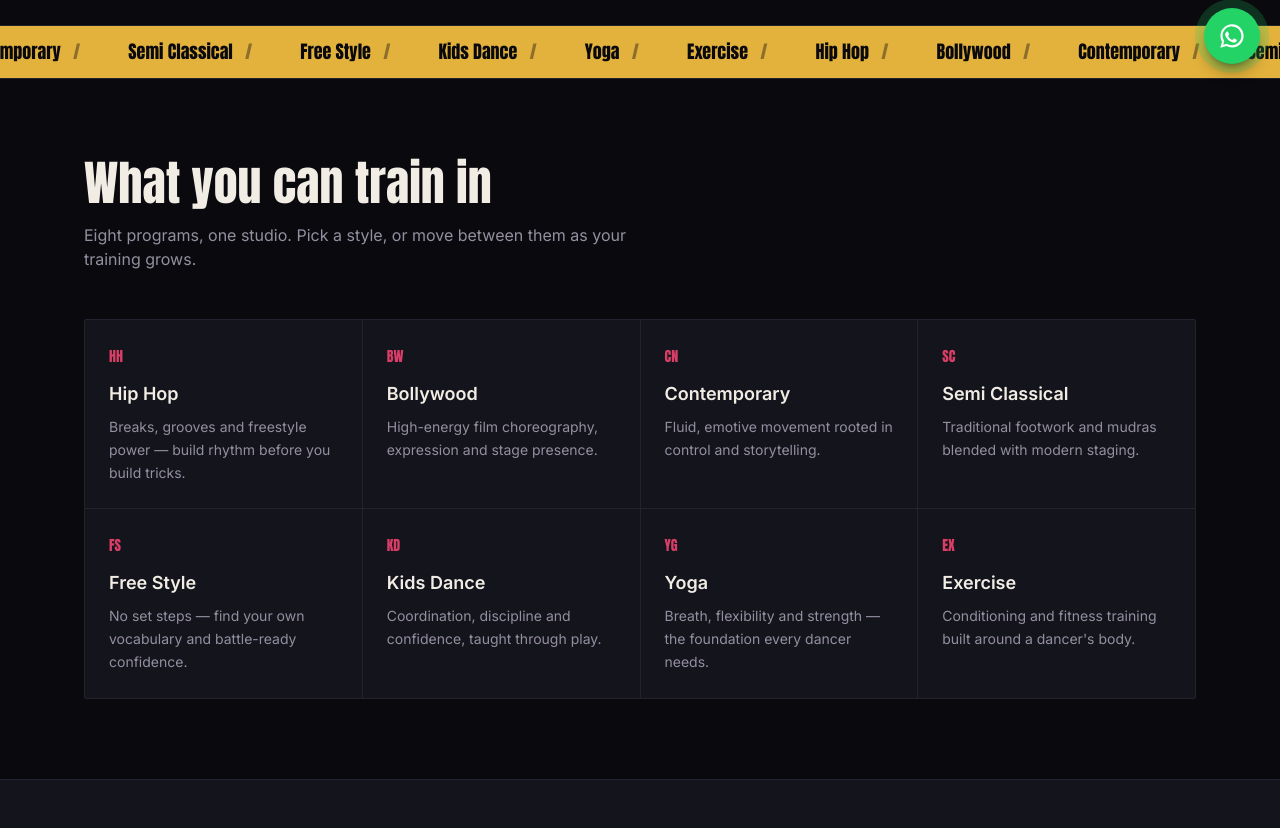
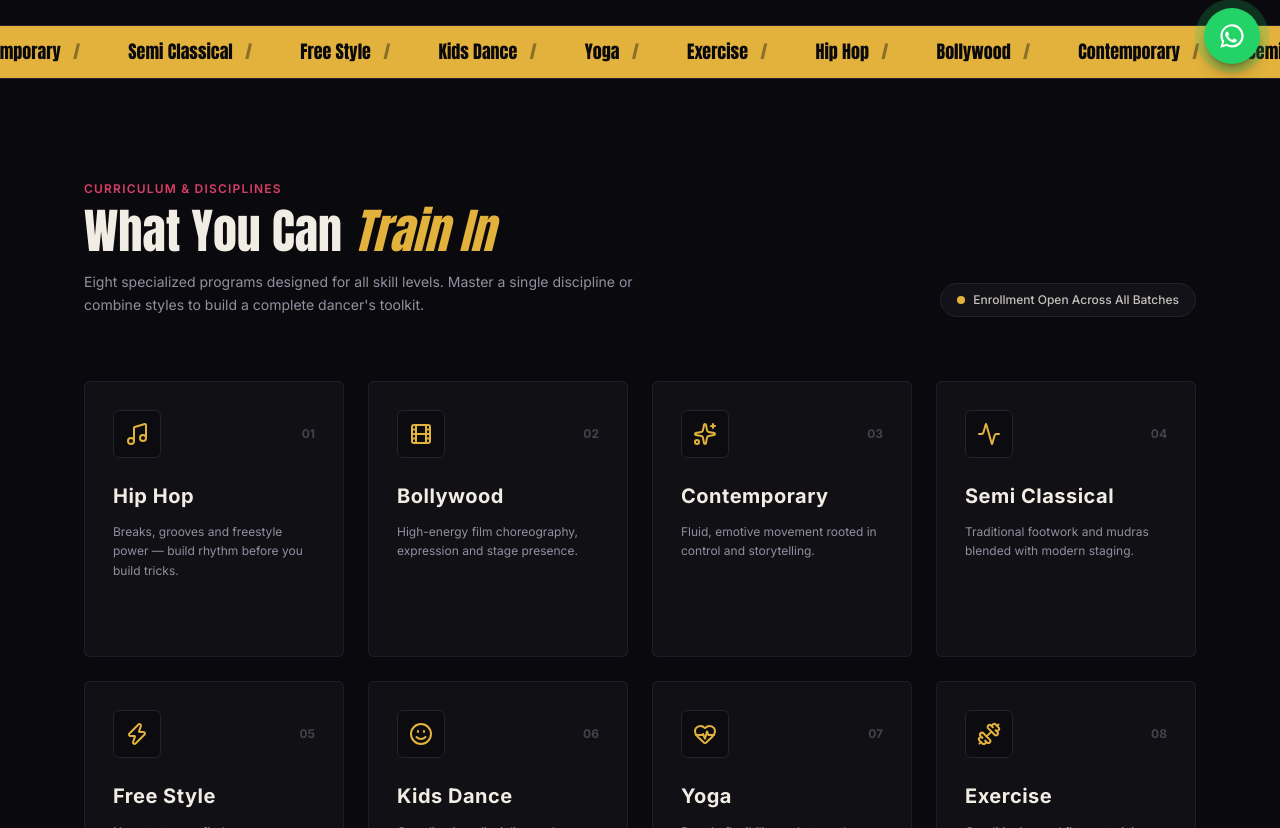
Before and after one commit to guddurarthoreofficial/HM-dance-studio, a React (Vite) app in the folder frontend/: page / in a window 1280 px wide. Shown: the part 712-1540 px from the top of the page. Built offline with nearby package versions, Linux system fonts and the light colour scheme.

Commit message:
fix(hero): replace static text with square logo image and preserve offer badge

```diff
--- a/frontend/package.json
+++ b/frontend/package.json
@@ -9,6 +9,7 @@
     "preview": "vite preview"
   },
   "dependencies": {
+    "lucide-react": "^1.45.0",
     "react": "^18.3.1",
     "react-dom": "^18.3.1"
   },
--- a/frontend/src/App.jsx
+++ b/frontend/src/App.jsx
@@ -1,4 +1,5 @@
 import { useState } from 'react'
+import { Music, Film, Sparkles, Activity, Zap, Smile, HeartPulse, Dumbbell, ArrowRight } from 'lucide-react'
 
 // ---- Config: change these two things and the whole site updates ----
 const SOCIAL = {
@@ -12,14 +13,14 @@ const PHONE_NUMBERS = ['+91 74888 06350', '+91 90060 02329']
 const MAP_QUERY = 'Chandmari Golamber, Near Hanuman Mandir, Motihari, Bihar-845401'
 
 const PROGRAMS = [
-  { name: 'Hip Hop', mark: 'HH', desc: 'Breaks, grooves and freestyle power — build rhythm before you build tricks.' },
-  { name: 'Bollywood', mark: 'BW', desc: 'High-energy film choreography, expression and stage presence.' },
-  { name: 'Contemporary', mark: 'CN', desc: 'Fluid, emotive movement rooted in control and storytelling.' },
-  { name: 'Semi Classical', mark: 'SC', desc: 'Traditional footwork and mudras blended with modern staging.' },
-  { name: 'Free Style', mark: 'FS', desc: 'No set steps — find your own vocabulary and battle-ready confidence.' },
-  { name: 'Kids Dance', mark: 'KD', desc: 'Coordination, discipline and confidence, taught through play.' },
-  { name: 'Yoga', mark: 'YG', desc: 'Breath, flexibility and strength — the foundation every dancer needs.' },
-  { name: 'Exercise', mark: 'EX', desc: 'Conditioning and fitness training built around a dancer\'s body.' },
+  { name: 'Hip Hop', icon: Music, desc: 'Breaks, grooves and freestyle power — build rhythm before you build tricks.' },
+  { name: 'Bollywood', icon: Film, desc: 'High-energy film choreography, expression and stage presence.' },
+  { name: 'Contemporary', icon: Sparkles, desc: 'Fluid, emotive movement rooted in control and storytelling.' },
+  { name: 'Semi Classical', icon: Activity, desc: 'Traditional footwork and mudras blended with modern staging.' },
+  { name: 'Free Style', icon: Zap, desc: 'No set steps — find your own vocabulary and battle-ready confidence.' },
+  { name: 'Kids Dance', icon: Smile, desc: 'Coordination, discipline and confidence, taught through play.' },
+  { name: 'Yoga', icon: HeartPulse, desc: 'Breath, flexibility and strength — the foundation every dancer needs.' },
+  { name: 'Exercise', icon: Dumbbell, desc: 'Conditioning and fitness training built around a dancer\'s body.' },
 ]
 
 function WhatsAppIcon(props) {
@@ -236,30 +237,108 @@ function Marquee() {
   )
 }
 
+// function Programs() {
+//   return (
+//     <section id="programs" className="border-b border-stage-line bg-stage-black">
+//       <div className="mx-auto max-w-6xl px-5 py-20">
+//         <div className="max-w-xl">
+//           <h2 className="font-display text-4xl text-ivory sm:text-5xl">What you can train in</h2>
+//           <p className="mt-4 font-body text-muted">
+//             Eight programs, one studio. Pick a style, or move between them as your training grows.
+//           </p>
+//         </div>
+
+//         <div className="mt-12 grid gap-px overflow-hidden rounded-sm border border-stage-line bg-stage-line sm:grid-cols-2 lg:grid-cols-4">
+//           {PROGRAMS.map((p) => (
+//             <div key={p.name} className="group bg-stage-raised p-6 transition-colors hover:bg-stage-black">
+//               <span className="font-display text-sm text-crimson">{p.mark}</span>
+//               <h3 className="mt-3 font-body text-lg font-semibold text-ivory">{p.name}</h3>
+//               <p className="mt-2 font-body text-sm leading-relaxed text-muted">{p.desc}</p>
+//             </div>
+//           ))}
+//         </div>
+//       </div>
+//     </section>
+//   )
+// }
+
 function Programs() {
   return (
-    <section id="programs" className="border-b border-stage-line bg-stage-black">
-      <div className="mx-auto max-w-6xl px-5 py-20">
+    <section id="programs" className="relative border-b border-stage-line bg-stage-black py-24 overflow-hidden">
+      {/* Background Glow Accent */}
+      <div className="absolute top-1/2 left-1/2 -z-10 h-[500px] w-[500px] -translate-x-1/2 -translate-y-1/2 rounded-full bg-gold/5 blur-[120px] pointer-events-none" />
+
+      <div className="mx-auto max-w-6xl px-5">
+        {/* Header Section */}
+        <div className="flex flex-col md:flex-row md:items-end md:justify-between gap-6">
           <div className="max-w-xl">
-          <h2 className="font-display text-4xl text-ivory sm:text-5xl">What you can train in</h2>
-          <p className="mt-4 font-body text-muted">
-            Eight programs, one studio. Pick a style, or move between them as your training grows.
+            <span className="font-body text-xs font-semibold uppercase tracking-widest text-crimson">
+              Curriculum & Disciplines
+            </span>
+            <h2 className="mt-2 font-display text-4xl text-ivory sm:text-5xl">
+              What You Can <span className="text-gold italic">Train In</span>
+            </h2>
+            <p className="mt-4 font-body text-sm leading-relaxed text-muted">
+              Eight specialized programs designed for all skill levels. Master a single discipline or combine styles to build a complete dancer's toolkit.
             </p>
           </div>
 
-        <div className="mt-12 grid gap-px overflow-hidden rounded-sm border border-stage-line bg-stage-line sm:grid-cols-2 lg:grid-cols-4">
-          {PROGRAMS.map((p) => (
-            <div key={p.name} className="group bg-stage-raised p-6 transition-colors hover:bg-stage-black">
-              <span className="font-display text-sm text-crimson">{p.mark}</span>
-              <h3 className="mt-3 font-body text-lg font-semibold text-ivory">{p.name}</h3>
-              <p className="mt-2 font-body text-sm leading-relaxed text-muted">{p.desc}</p>
+          <div className="hidden md:block">
+            <span className="inline-flex items-center gap-2 rounded-full border border-stage-line bg-stage-raised/80 px-4 py-2 font-body text-xs font-medium text-ivory/80 backdrop-blur-sm">
+              <span className="h-2 w-2 rounded-full bg-gold animate-pulse" />
+              Enrollment Open Across All Batches
+            </span>
           </div>
-          ))}
+        </div>
+
+        {/* Programs Grid */}
+        <div className="mt-16 grid gap-6 sm:grid-cols-2 lg:grid-cols-4">
+          {PROGRAMS.map((p, idx) => {
+            const IconComponent = p.icon
+            return (
+              <div
+                key={p.name}
+                className="group relative flex flex-col justify-between overflow-hidden rounded-md border border-stage-line/80 bg-stage-raised/60 p-7 backdrop-blur-sm transition-all duration-300 hover:-translate-y-1.5 hover:border-gold/50 hover:bg-stage-black hover:shadow-xl hover:shadow-gold/5"
+              >
+                {/* Top Card Gradient Accent on Hover */}
+                <div className="absolute inset-x-0 top-0 h-1 bg-gradient-to-r from-transparent via-gold to-transparent opacity-0 transition-opacity duration-300 group-hover:opacity-100" />
+
+                <div>
+                  <div className="flex items-center justify-between">
+                    {/* SVG Icon Box */}
+                    <div className="flex h-12 w-12 items-center justify-center rounded-md border border-stage-line bg-stage-black/60 text-gold transition-all duration-300 group-hover:border-gold group-hover:bg-gold group-hover:text-stage-black">
+                      <IconComponent className="h-6 w-6" />
+                    </div>
+                    <span className="font-body text-xs font-bold text-muted/40 transition-colors duration-300 group-hover:text-gold">
+                      0{idx + 1}
+                    </span>
+                  </div>
+
+                  {/* Clean Non-Blurred Heading */}
+                  <h3 className="mt-6 font-body text-xl font-bold tracking-wide text-ivory transition-colors duration-300 group-hover:text-gold">
+                    {p.name}
+                  </h3>
+
+                  <p className="mt-3 font-body text-xs leading-relaxed text-muted transition-colors duration-300 group-hover:text-ivory/80">
+                    {p.desc}
+                  </p>
+                </div>
+
+                {/* Action Link */}
+                <div className="mt-8 flex items-center gap-2 font-body text-xs font-semibold uppercase tracking-wider text-gold opacity-0 transition-all duration-300 transform translate-y-2 group-hover:opacity-100 group-hover:translate-y-0">
+                  <span>Explore Program</span>
+                  <ArrowRight className="h-3.5 w-3.5 transition-transform duration-300 group-hover:translate-x-1" />
+                </div>
+              </div>
+            )
+          })}
         </div>
       </div>
     </section>
   )
 }
+
+
 
 function About({ onRegister }) {
   return (
@@ -381,53 +460,139 @@ function CTA({ onRegister }) {
   )
 }
 
+// function Footer() {
+//   return (
+//     <footer className="bg-stage-black">
+//       <div className="mx-auto max-w-6xl px-5 py-12">
+//         <div className="flex flex-col gap-8 sm:flex-row sm:items-start sm:justify-between">
+//           <div>
+//             <span className="font-display text-2xl text-gold">HM</span>{' '}
+//             <span className="font-body text-sm font-semibold text-ivory">Dance Studio</span>
+//             <p className="mt-2 max-w-xs font-body text-sm text-muted">
+//               Dance · Express · Inspire — where passion meets perfection.
+//             </p>
+//           </div>
+
+//           <div className="flex gap-4">
+//             <a
+//               href={SOCIAL.instagram}
+//               target="_blank"
+//               rel="noreferrer"
+//               aria-label="Instagram"
+//               className="flex h-10 w-10 items-center justify-center rounded-sm border border-stage-line text-ivory transition-colors hover:border-gold hover:text-gold"
+//             >
+//               <InstagramIcon className="h-5 w-5" />
+//             </a>
+//             <a
+//               href={SOCIAL.facebook}
+//               target="_blank"
+//               rel="noreferrer"
+//               aria-label="Facebook"
+//               className="flex h-10 w-10 items-center justify-center rounded-sm border border-stage-line text-ivory transition-colors hover:border-gold hover:text-gold"
+//             >
+//               <FacebookIcon className="h-5 w-5" />
+//             </a>
+//             <a
+//               href={`https://wa.me/${WHATSAPP_NUMBER}`}
+//               target="_blank"
+//               rel="noreferrer"
+//               aria-label="WhatsApp"
+//               className="flex h-10 w-10 items-center justify-center rounded-sm border border-stage-line text-ivory transition-colors hover:border-gold hover:text-gold"
+//             >
+//               <WhatsAppIcon className="h-5 w-5" />
+//             </a>
+//           </div>
+//         </div>
+
+//         <div className="mt-10 flex flex-col gap-2 border-t border-stage-line pt-6 font-body text-xs text-muted sm:flex-row sm:items-center sm:justify-between">
+//           <p>© {new Date().getFullYear()} HM Dance Studio, Motihari. All rights reserved.</p>
+//           <p>Chandmari Golamber, Near Hanuman Mandir, Motihari, Bihar-845401</p>
+//         </div>
+//       </div>
+//     </footer>
+//   )
+// }
+
 function Footer() {
   return (
-    <footer className="bg-stage-black">
+    <footer className="bg-stage-black border-t border-stage-line">
       <div className="mx-auto max-w-6xl px-5 py-12">
-        <div className="flex flex-col gap-8 sm:flex-row sm:items-start sm:justify-between">
-          <div>
-            <span className="font-display text-2xl text-gold">HM</span>{' '}
-            <span className="font-body text-sm font-semibold text-ivory">Dance Studio</span>
-            <p className="mt-2 max-w-xs font-body text-sm text-muted">
-              Dance · Express · Inspire — where passion meets perfection.
+        <div className="grid gap-8 sm:grid-cols-2 lg:grid-cols-4">
+
+          {/* Brand & Mission */}
+          <div className="lg:col-span-1">
+            <div className="flex items-center gap-2">
+              <span className="font-display text-3xl font-bold text-gold">HM</span>
+              <span className="font-body text-base font-semibold tracking-wider text-ivory">DANCE STUDIO</span>
+            </div>
+            <p className="mt-3 font-body text-xs leading-relaxed text-muted">
+              Dance · Express · Inspire — Where passion meets perfection. Join us to transform your energy into movement.
             </p>
           </div>
 
-          <div className="flex gap-4">
+          {/* Quick Links */}
+          <div>
+            <p className="font-body text-xs font-semibold uppercase tracking-widest text-gold">Quick Links</p>
+            <ul className="mt-3 space-y-2 font-body text-xs text-muted">
+              <li><a href="#about" className="transition-colors hover:text-ivory">About Piyush Sir</a></li>
+              <li><a href="#classes" className="transition-colors hover:text-ivory">Dance Batches</a></li>
+              <li><a href="#gallery" className="transition-colors hover:text-ivory">Studio Gallery</a></li>
+              <li><a href="#contact" className="transition-colors hover:text-ivory">Contact Us</a></li>
+            </ul>
+          </div>
+
+          {/* Contact Details */}
+          <div>
+            <p className="font-body text-xs font-semibold uppercase tracking-widest text-gold">Location & Contact</p>
+            <address className="mt-3 font-body text-xs not-italic leading-relaxed text-muted">
+              Chandmari Golamber, Near Hanuman Mandir,<br />
+              Motihari, Bihar - 845401<br />
+              <span className="mt-1 block text-ivory/90 font-medium">Phone: +91 {PHONE_NUMBERS[0]}</span>
+            </address>
+          </div>
+
+          {/* Social Links */}
+          <div>
+            <p className="font-body text-xs font-semibold uppercase tracking-widest text-gold">Connect With Us</p>
+            <div className="mt-3 flex gap-3">
               <a
                 href={SOCIAL.instagram}
                 target="_blank"
                 rel="noreferrer"
                 aria-label="Instagram"
-              className="flex h-10 w-10 items-center justify-center rounded-sm border border-stage-line text-ivory transition-colors hover:border-gold hover:text-gold"
+                className="flex h-9 w-9 items-center justify-center rounded-sm border border-stage-line text-ivory transition-all hover:border-gold hover:bg-gold/10 hover:text-gold"
               >
-              <InstagramIcon className="h-5 w-5" />
+                <InstagramIcon className="h-4 w-4" />
               </a>
               <a
                 href={SOCIAL.facebook}
                 target="_blank"
                 rel="noreferrer"
                 aria-label="Facebook"
-              className="flex h-10 w-10 items-center justify-center rounded-sm border border-stage-line text-ivory transition-colors hover:border-gold hover:text-gold"
+                className="flex h-9 w-9 items-center justify-center rounded-sm border border-stage-line text-ivory transition-all hover:border-gold hover:bg-gold/10 hover:text-gold"
               >
-              <FacebookIcon className="h-5 w-5" />
+                <FacebookIcon className="h-4 w-4" />
               </a>
               <a
                 href={`https://wa.me/${WHATSAPP_NUMBER}`}
                 target="_blank"
                 rel="noreferrer"
                 aria-label="WhatsApp"
-              className="flex h-10 w-10 items-center justify-center rounded-sm border border-stage-line text-ivory transition-colors hover:border-gold hover:text-gold"
+                className="flex h-9 w-9 items-center justify-center rounded-sm border border-stage-line text-ivory transition-all hover:border-gold hover:bg-gold/10 hover:text-gold"
               >
-              <WhatsAppIcon className="h-5 w-5" />
+                <WhatsAppIcon className="h-4 w-4" />
               </a>
             </div>
           </div>
 
-        <div className="mt-10 flex flex-col gap-2 border-t border-stage-line pt-6 font-body text-xs text-muted sm:flex-row sm:items-center sm:justify-between">
+        </div>
+
+        {/* Bottom Credits Line */}
+        <div className="mt-12 flex flex-col items-center justify-between gap-3 border-t border-stage-line/60 pt-6 font-body text-xs text-muted sm:flex-row">
           <p>© {new Date().getFullYear()} HM Dance Studio, Motihari. All rights reserved.</p>
-          <p>Chandmari Golamber, Near Hanuman Mandir, Motihari, Bihar-845401</p>
+          <p className="flex items-center gap-1 text-ivory/80">
+            Crafted with <span className="text-crimson">♥</span> by <span className="font-semibold text-gold">Guddu Singh Rathore</span>
+          </p>
         </div>
       </div>
     </footer>
```
Also changed, not shown: 1 other file (tests, documents, lock files or other folders). Lines whose indentation alone changed are shown as unchanged.
